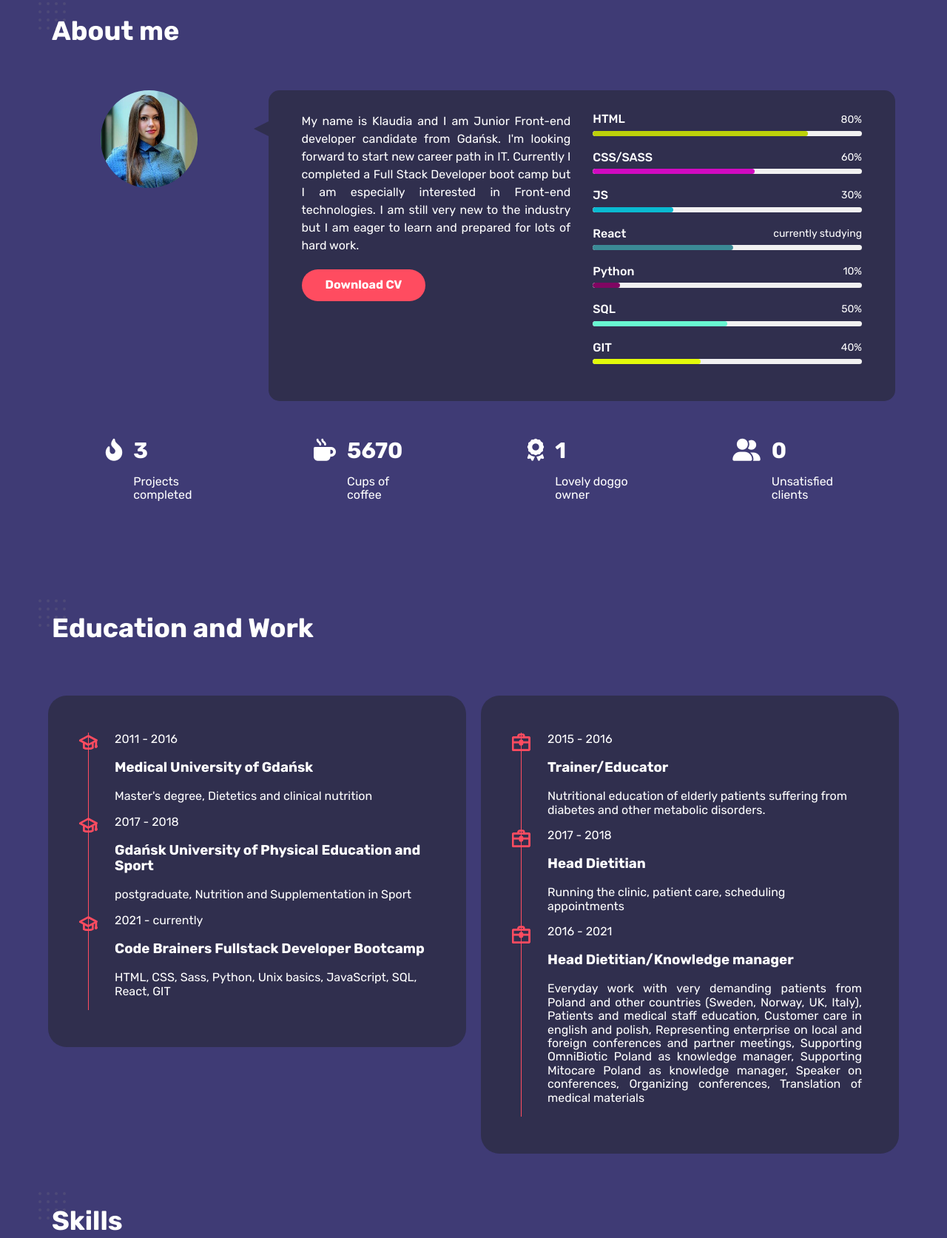
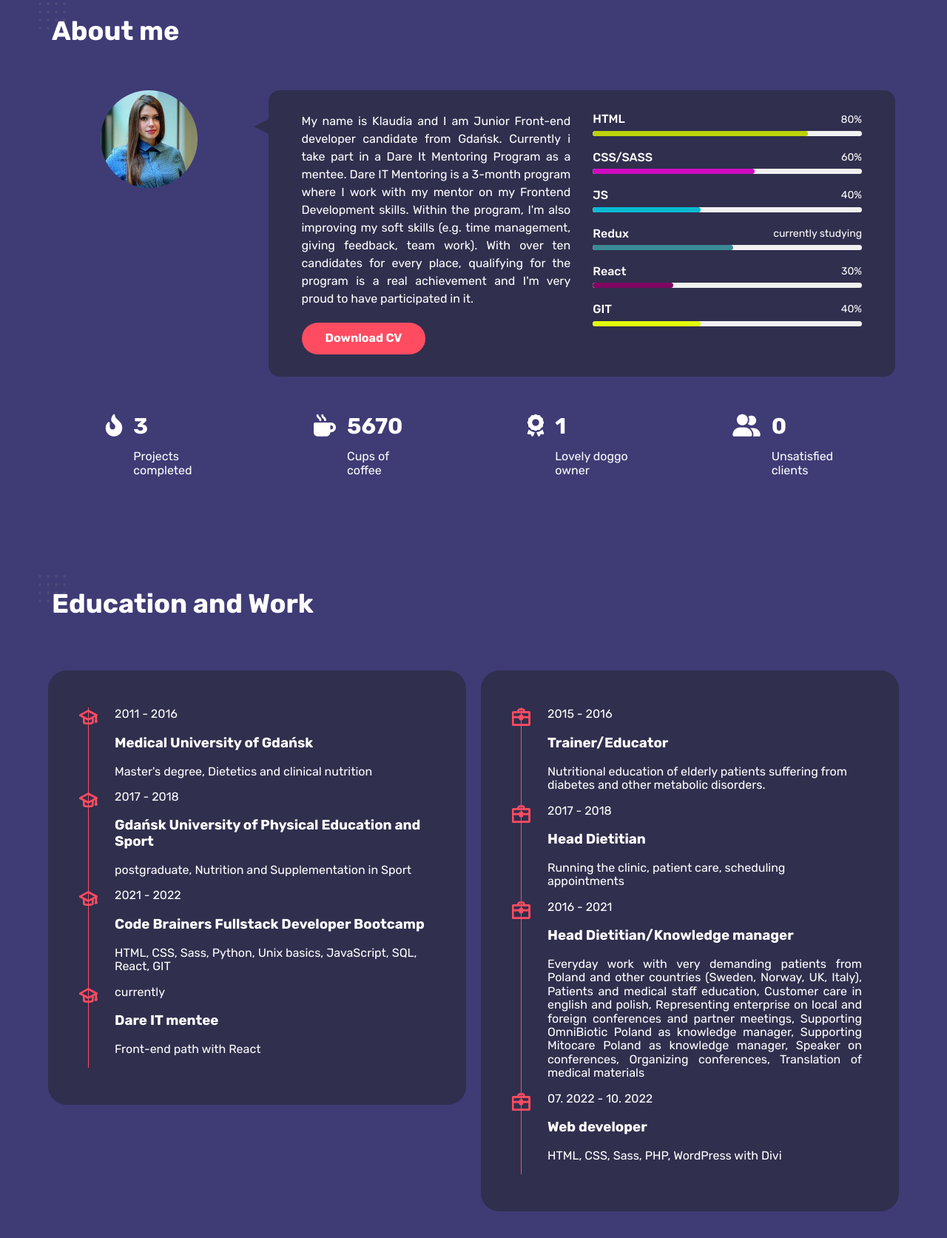
Before and after one commit to KlaudiaBrzywcy/CV, a plain HTML site: page index.html in a window 1280 px wide. Shown: the part 879-2552 px from the top of the page at 74% size. Drawn offline with nearby package versions, Linux system fonts and the light colour scheme.

Commit message:
updated info

```diff
--- a/index.html
+++ b/index.html
@@ -70,9 +70,9 @@
             <h1>Klaudia Brzywcy-Nosowicz</h1>
             <h2>I'm <span class="typed"></span> </h2>
             <ul class="social-links">
-                <li><a href="#"><i class="fa-brands fa-twitter"></i></a></li>
-                <li><a href="https://www.linkedin.com/in/klaudia-brzywcy-nosowicz-2214aa8a/?originalSubdomain=pl"><i class="fa-brands fa-linkedin"></i></a></li>
-                <li><a href="https://www.facebook.com/klaudia.brzywcy/"><i class="fa-brands fa-facebook-f"></i></a></li>
+                <li><a href="https://github.com/KlaudiaBrzywcy" target="_blank"><i class="fa-brands fa-github"></i></a></li>
+                <li><a href="https://www.linkedin.com/in/klaudia-brzywcy-nosowicz-2214aa8a/?originalSubdomain=pl" target="_blank"><i class="fa-brands fa-linkedin"></i></a></li>
+                <li><a href="https://www.facebook.com/klaudia.brzywcy/" target="_blank"><i class="fa-brands fa-facebook-f"></i></a></li>
             </ul><a href="#" class="btn hire-btn">Hire me </a>
             <div class="hire-open">
                 <h3>Hire me and all your dreams will come true!</h3>
@@ -165,11 +165,12 @@
                     <div class="about-text" data-aos="fade-right">
                         <div class="about-text-bg">
                             <div class="description">
-                                <p>My name is Klaudia and I am Junior Front-end developer candidate from Gdańsk. I'm
-                                    looking forward to start new career path in IT. Currently I completed a Full
-                                    Stack Developer boot camp but I am especially interested in Front-end
-                                    technologies. I am still very new to the industry but I am eager to learn and
-                                    prepared for lots of hard work. </p><a href="assets/pdf/Klaudia Brzywcy-Junior Front-end Developer 2-1 — kopia.pdf" target="_blank" class="btn">Download CV</a>
+                                <p>My name is Klaudia and I am Junior Front-end developer candidate from Gdańsk.
+                                Currently i take part in a Dare It Mentoring Program as a mentee. Dare IT Mentoring is a 3-month program where
+                                I work with my mentor on my Frontend Development skills.
+                                Within the program, I'm also improving my soft skills (e.g. time management, giving feedback, team work).
+                                With over ten candidates for every place, qualifying for the program is a real
+                                achievement and I'm very proud to have participated in it. </p><a href="assets/pdf/Klaudia Brzywcy-Junior Front-end Developer 2-1 — kopia.pdf" target="_blank" class="btn">Download CV</a>
                             </div>
                             <div class="skills">
                                 <div class="progress">
@@ -185,25 +186,19 @@
                                     </div>
                                 </div>
                                 <div class="progress">
-                                    <div class="info"><span>JS</span><span>30%</span></div>
-                                    <div class="bar"><span style="width: 30%; background: var(--progressBarThree);"></span>
+                                    <div class="info"><span>JS</span><span>40%</span></div>
+                                    <div class="bar"><span style="width: 40%; background: var(--progressBarThree);"></span>
                                     </div>
                                 </div>
                                 <div class="progress">
-                                    <div class="info"><span>React</span><span>currently studying</span></div>
-                                    <div class="bar"><span class="react" style="background: var(--progressBarThreePrim);"></span>
+                                    <div class="info"><span>Redux</span><span>currently studying</span></div>
+                                    <div class="bar"><span class="react redux" style="background: var(--progressBarThreePrim);"></span>
                                     </div>
                                 </div>
                                 <div class="progress">
-                                    <div class="info"><span>Python</span><span>10%</span></div>
+                                    <div class="info"><span>React</span><span>30%</span></div>
                                     <div class="bar"><span
-                                            style="width: 10%; background: var(--progressBarFour);"></span>
-                                    </div>
-                                </div>
-                                <div class="progress">
-                                    <div class="info"><span>SQL</span><span>50%</span></div>
-                                    <div class="bar"><span
-                                            style="width: 50%; background: var(--progressBarFive);"></span>
+                                            style="width: 30%; background: var(--progressBarFour);"></span>
                                     </div>
                                 </div>
                                 <div class="progress">
@@ -272,9 +267,14 @@
                                     <p class="exp-description">postgraduate, Nutrition and Supplementation in Sport</p>
                                 </div>
                                 <div class="edu ed3">
-                                    <span class="time">2021 - currently </span>
+                                    <span class="time">2021 - 2022 </span>
                                     <h3 class="exp-title">Code Brainers Fullstack Developer Bootcamp</h3>
                                     <p class="exp-description">HTML, CSS, Sass, Python, Unix basics, JavaScript, SQL, React, GIT</p>
+                                </div>
+                                <div class="edu ed4">
+                                    <span class="time">currently </span>
+                                    <h3 class="exp-title">Dare IT mentee</h3>
+                                    <p class="exp-description">Front-end path with React</p>
                                 </div>
                                 <span class="line"></span>
                             </div>
@@ -313,6 +313,12 @@
                                         Organizing conferences,
                                         Translation of medical materials</p>
                                 </div>
+                                <div class="job jb4">
+
+                                    <span class="time">07. 2022 - 10. 2022</span>
+                                    <h3 class="exp-title">Web developer</h3>
+                                    <p class="exp-description">HTML, CSS, Sass, PHP, WordPress with Divi </p>
+                                </div>
                                 <span class="line"></span>
 
                             </div>
@@ -344,7 +350,7 @@
                         </div>
                         <div class="service-box"
                             style="background-color: var(--serviceBoxThree); box-shadow: 0px 5px 20px 0px var(--serviceShadowThree);">
-                            <img class="last" src="assets/img/service-4.svg" alt="camera">
+                            <img class="last" src="assets/img/service-4.svg" alt="light bulb">
                             <h3>Other</h3>
                             <p>I speak fluent Polish and English. I know the basics of the German language. </p>
                         </div>
@@ -359,17 +365,16 @@
                     <div class="row-latest">
                         <div class="blog">
                             <div class="picture"><img src="assets/img/laptop.svg" alt="laptop"><span
-                                    class="category">Game</span></div>
-                            <div class="detail"><a href="https://github.com/KlaudiaBrzywcy/SnakeGame">
-                                    Snake game in JavaScript </a>
-                                <div class="data">20.04.2022 * Klaudia</div>
+                                    class="category">Page</span></div>
+                            <div class="detail"><a href="http://www.plsstudio.pl/" target="_blank">
+                                    PLSstudio Web page</a>
+                                <div class="data">20.09.2022 * Klaudia</div>
                             </div>
                         </div>
                         <div class="blog">
                             <div class="picture"><img src="assets/img/money.svg" alt="piniondz"><span
                                     class="category">App</span></div>
-                            <div class="detail"><a href="https://github.com/KlaudiaBrzywcy/CV">Repository
-                                with CV code
+                            <div class="detail"><a href="https://github.com/KlaudiaBrzywcy/MoviesApp" target="_blank">Movies App repository
                             </a>
                                 <div class="data">17.04.2022 * Klaudia</div>
                             </div>
@@ -377,7 +382,7 @@
                         <div class="blog">
                             <div class="picture"><img src="assets/img/rocket.svg" alt="rakieta"><span
                                     class="category">App</span></div>
-                            <div class="detail"><a href="https://github.com/KlaudiaBrzywcy/Dream-Team-App">Dream team app
+                            <div class="detail"><a href="https://klaudiabrzywcy.github.io/Dream-Team-App/" target="_blank">Dream team app
                                 in JavaScript
                             </a>
                                 <div class="data">15.03.2022 * Klaudia</div>
```
